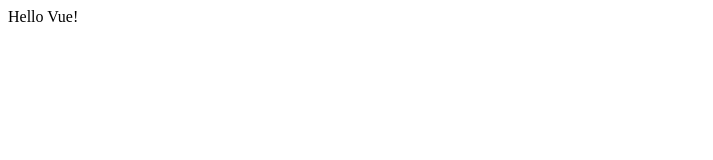
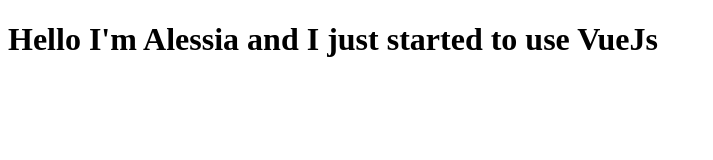
Before and after one commit to alessiaBer/vue-hello, a plain HTML site: page index.html in a window 1280 px wide. Shown: the whole page, without its empty margins (0-713 px from the left). Drawn offline with nearby package versions, Linux system fonts and the light colour scheme.

Commit message:
[add] h1 message

```diff
--- a/assets/js/app.js
+++ b/assets/js/app.js
@@ -5,12 +5,18 @@ Bonus:
 Aggiungere alla pagina un’immagine, presa anch’essa da un data.
 */
 
-const { createApp } = Vue
+const { createApp } = Vue;
 
 createApp({
     data() {
         return {
-            message: 'Hello Vue!'
+            message: 'Hello I\'m Alessia and I just started to use VueJs',
+        }
+    },
+    methods: {
+        printMessage() {
+            const h1 = this.createElement('h1');
+            h1.innerHTML = `{{ message }}`;
         }
     }
-}).mount('#app')
+}).mount('#app');
--- a/index.html
+++ b/index.html
@@ -8,7 +8,9 @@
 </head>
 <body>
 
-    <div id="app">{{ message }}</div>
+    <div id="app">
+        <h1>{{ message }}</h1>
+    </div>
 
 
     <script src="https://unpkg.com/vue@3/dist/vue.global.js"></script>
```
